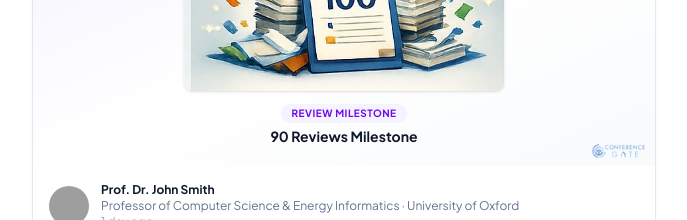
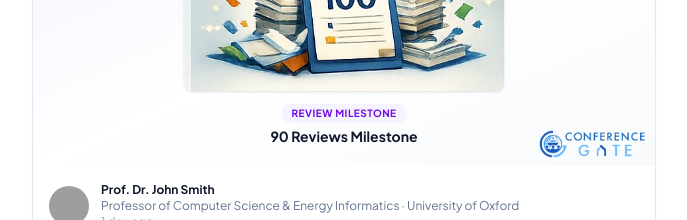
Before and after one commit to Assad-Co/ConferenceGate, a React (Vite) app: page / in a window 1280 px wide. Shown: the part 880-1100 px from the top of the page, without its empty margins (276-963 px from the left). Built offline with nearby package versions, Linux system fonts and the light colour scheme; grey boxes are pictures that could not be loaded.

Commit message:
Make the Kudos watermark clearly legible
Bump the logo watermark from h-3.5/opacity-50 to h-6 sm:h-7/opacity-90
so "Conference Gate" reads clearly in the corner instead of blending
into the background.

```diff
--- a/src/components/CelebrationPostCard.tsx
+++ b/src/components/CelebrationPostCard.tsx
@@ -100,8 +100,8 @@ export const CelebrationPostCard: React.FC<{ post: Post }> = ({ post }) => {
           ) : null}
         </div>
 
-        <div className="absolute bottom-2 right-2.5 opacity-50">
-          <Logo className="h-3.5 w-auto" />
+        <div className="absolute bottom-2 right-2.5 opacity-90">
+          <Logo className="h-6 sm:h-7 w-auto" />
         </div>
 
         <div className="relative text-center space-y-1 px-6">
```
